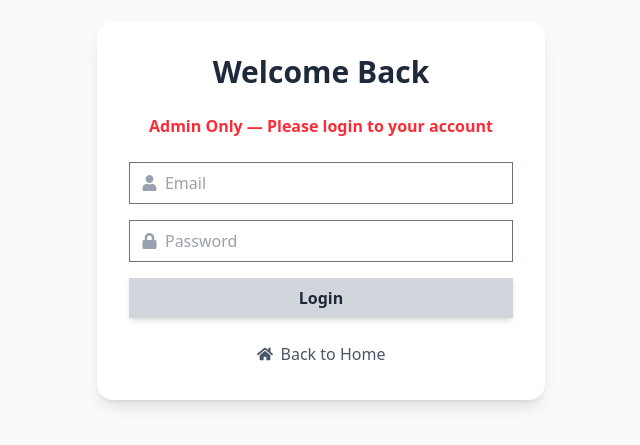
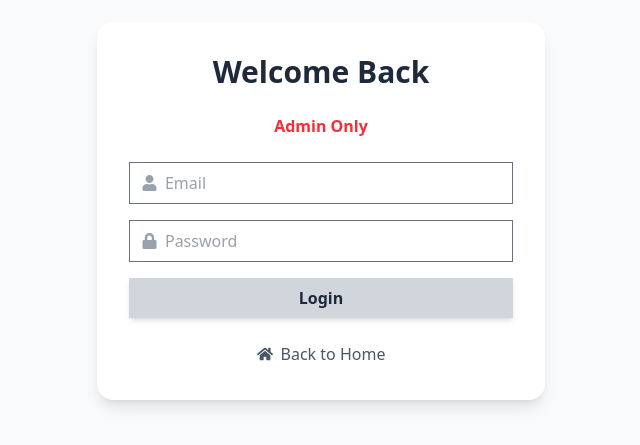
Before and after one commit to gthilakshana/thilakshana, a React (Vite) app: page /login in a window 1280 px wide. Shown: the part 189-634 px from the top of the page, without its empty margins (319-959 px from the left). Built offline with nearby package versions, Linux system fonts and the light colour scheme.

Commit message:
homePage Updated

```diff
--- a/src/pages/homePage.jsx
+++ b/src/pages/homePage.jsx
@@ -64,7 +64,7 @@ export default function Home() {
             {showScrollButton && (
                 <button
                     onClick={scrollToTop}
-                    className="fixed bottom-6 right-6 z-50 bg-gray-800 hover:bg-gray-900 text-white p-3 rounded-full shadow-lg transition animate-bounce"
+                    className="fixed bottom-6 right-6 z-50 cursor-pointer bg-gray-800 hover:bg-gray-900 text-white p-3 rounded-full shadow-lg transition animate-bounce"
                     aria-label="Scroll to top"
                 >
                     <FaArrowUp />
--- a/src/pages/loginPage.jsx
+++ b/src/pages/loginPage.jsx
@@ -13,7 +13,7 @@ export default function LoginPage() {
             <div className="w-full max-w-md bg-white rounded-2xl shadow-lg p-8 space-y-6">
                 <h1 className="text-3xl font-bold text-center text-gray-800">Welcome Back</h1>
                 <p className="text-center text-red-500 font-semibold">
-                    Admin Only — Please login to your account
+                    Admin Only
                 </p>
 
 
```
